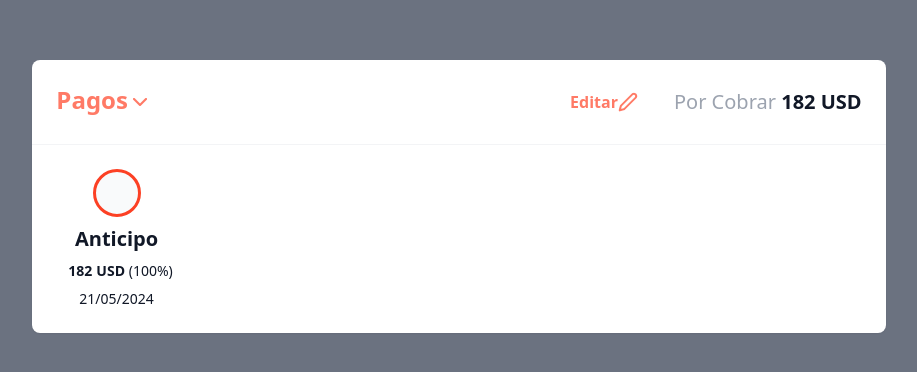
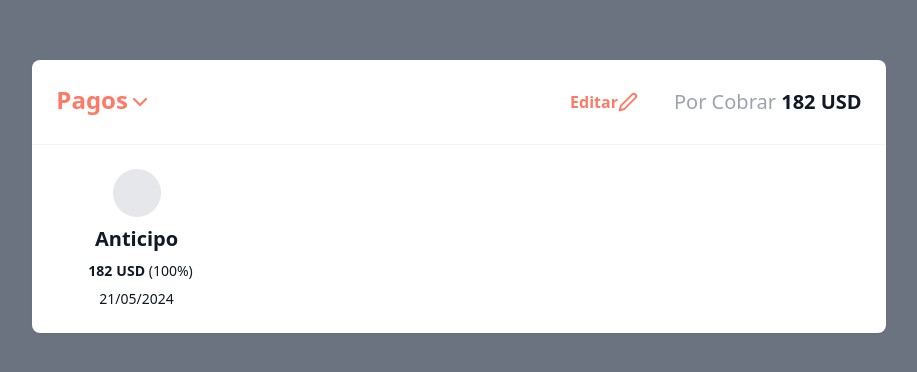
Before and after one commit to Jhonnaar/Payit, a React (Vite) app: page / in a window 1280 px wide. Shown: the part 204-576 px from the top of the page, without its empty margins (181-1098 px from the left). Built offline with nearby package versions, Linux system fonts and the light colour scheme.

Commit message:
limita los porcentajes para que no puedan ser menores que 0

```diff
--- a/src/components/Pago.tsx
+++ b/src/components/Pago.tsx
@@ -27,7 +27,9 @@ function Pago({editable, position, name, value, percentage, date, currency, hand
   },[name, value, percentage, date])
   return (
     <div className="w-fit h-fit grid gap-y-2 z-20">
-      <div className={`w-12 aspect-square mx-auto border-[3px] ${(editable||position===0)?"bg-gray-50 border-[#FC4024]":"bg-gray-200 border-gray-200"} rounded-full`}></div>
+      <button className={`w-12 aspect-square mx-auto border-[3px] ${(editable)?"bg-gray-50 border-[#FC4024] pointer-events-none":"bg-gray-200 border-gray-200"} rounded-full grid group hover:bg-slate-50 hover:border-[#FC4024] transition`}>
+        <img src="/src/assets/pencilIcon.png" alt="Pencil icon" className="w-5 aspect-square my-auto mx-auto opacity-0 group-hover:opacity-100 transition"/>
+      </button>
       <input
         type="text"
         disabled={!editable}
--- a/src/components/Pagos.tsx
+++ b/src/components/Pagos.tsx
@@ -52,11 +52,11 @@ function Pagos({totalPrice}:Props) {
   const setNewPayment = (index:number) => {
     const newId = generateId()
     const newName = pagos.length < newId ? "Pago Final":`Pago ${newId-1}`
-    const percentages = percentageDivisor(pagos[index>0?index-1:index+1].percentage)
+    const percentages = percentageDivisor(pagos[index>0?index-1:index].percentage)
     const NewPercentage = percentages[1]
     const newValue = totalPrice * NewPercentage / 100
     const newDate = getDate()
-    const previousPayment = pagos[index>0?index-1:index+1]
+    const previousPayment = pagos[index>0?index-1:index]
     previousPayment.percentage = percentages[0]
     previousPayment.value = totalPrice * percentages[0] / 100
     const newPayment : Pago = {
@@ -69,34 +69,58 @@ function Pagos({totalPrice}:Props) {
     updatePayments(index, newPayment, previousPayment)
   }
   const handlerPercentage = (position:number, action:string) => {
+    let minusPercentage:number
+    let plusPercentage:number
+    if (action==="+") {
+      if (position===0) {
+        if (pagos[position+1].percentage - 1 >= 0) {
+          plusPercentage = pagos[position].percentage + 1
+          minusPercentage = pagos[position+1].percentage - 1
+        }else {
+          plusPercentage = pagos[position].percentage
+          minusPercentage = pagos[position+1].percentage
+        }
+      }else {
+        if (pagos[position-1].percentage - 1 >= 0) {
+          plusPercentage = pagos[position].percentage + 1
+          minusPercentage = pagos[position-1].percentage - 1
+        }else {
+          plusPercentage = pagos[position].percentage
+          minusPercentage = pagos[position-1].percentage
+        }
+      }
+    }else {
+      if (position===0) {
+        if (pagos[position].percentage - 1 >= 0) {
+          plusPercentage = pagos[position].percentage - 1
+          minusPercentage = pagos[position+1].percentage + 1
+        }else {
+          plusPercentage = pagos[position].percentage
+          minusPercentage = pagos[position+1].percentage
+        }
+      }else {
+        if (pagos[position].percentage - 1 >= 0) {
+          plusPercentage = pagos[position].percentage - 1
+          minusPercentage = pagos[position-1].percentage + 1
+        }else {
+          plusPercentage = pagos[position].percentage
+          minusPercentage = pagos[position-1].percentage
+        }
+      }
+    }
     setPagos(prevPagos => {
       const updatedPayments = prevPagos.map((pago, index)=>{
-        if (action==="+") {
         switch (index) {
           case (position>0?position-1:position+1):
-              pago.percentage -= 1
+            pago.percentage = minusPercentage
             pago.value = totalPrice * pago.percentage / 100
             break;
           case position:
-              pago.percentage += 1
+            pago.percentage = plusPercentage
             pago.value = totalPrice * pago.percentage / 100
             break
           default:
             break;
-          }
-        }else {
-          switch (index) {
-            case (position>0?position-1:position+1):
-              pago.percentage += 1
-              pago.value = totalPrice * pago.percentage / 100
-              break;
-            case position:
-              pago.percentage -= 1
-              pago.value = totalPrice * pago.percentage / 100
-              break
-            default:
-              break;
-          }
         }
         return pago
       })
@@ -126,11 +150,17 @@ function Pagos({totalPrice}:Props) {
           <p className="text-gray-400 text-xl font-normal my-auto">Por Cobrar <span className="text-gray-900 font-semibold">{totalPrice+" "+currency}</span></p>
         </div>
       </div>
-      <div className="w-full h-fit p-6 pl-7 flex gap-[72px] overflow-x-auto">
+      <div className="w-full h-fit p-6 pl-4 flex gap-[66px] overflow-x-auto">
         {
           pagos.map((pago, index)=>{
             return (
               <div key={index} className="w-fit flex">
+                <button onClick={()=>{setNewPayment(0)}} className={`w-12 h-12 -mr-4 border-[3px] border-white rounded-full group relative ${index===0?"flex":"hidden"}`}>
+                  <div className={`bg-gray-200 absolute h-1 w-full top-1/2 -right-[50%] pointer-events-none opacity-0 group-hover:opacity-100 translate-x-[220%] group-hover:-translate-x-[0%] transition duration-300`}></div>
+                  <div className={`bg-gray-200 w-9 aspect-square rounded-full my-auto grid pointer-events-none opacity-0 group-hover:opacity-100 translate-x-[220%] group-hover:-translate-x-[0%] transition duration-300`}>
+                    <img src="/src/assets/mediumPlusIcon.png" alt="Plus icon" className="w-[18px] aspect-square m-auto"/>
+                  </div>
+                </button>
                 <Pago editable={editable} position={index} name={pago.name} value={pago.value} percentage={pago.percentage} date={pago.date} currency={currency} handlerPercentageBus={handlerPercentage}></Pago>
                 <button onClick={()=>{setNewPayment(index+1)}} className={`w-12 h-12 border-[3px] border-white rounded-full flex group relative ${index===pagos.length-1?"":"ml-[25%]"}`}>
                   <div className={`bg-gray-200 absolute h-1 w-full top-1/2 -left-[90%] transition ${index===pagos.length-1?"pointer-events-none opacity-0 group-hover:opacity-100 -translate-x-[220%] group-hover:translate-x-[0%] duration-300":"scale-x-[600%] translate-x-[50%] duration-500"}`}></div>
```
Lines whose indentation alone changed are shown as unchanged.
